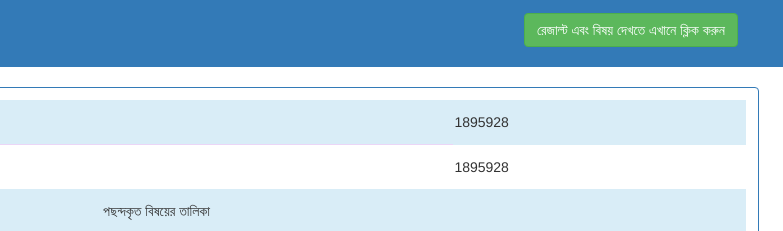
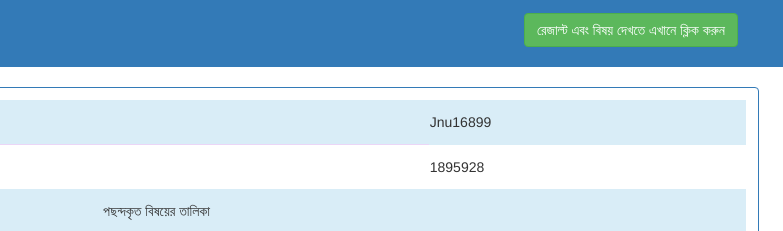
Before and after one commit to Hasanmdalim/admission.jnu.ac.bd, a plain HTML site: page Subject.html in a window 1280 px wide. Shown: the top 231 px of the page, 497-1280 px from the left. Drawn offline with Linux system fonts and the light colour scheme.

Commit message:
Update Subject.html

```diff
--- a/Subject.html
+++ b/Subject.html
@@ -61,7 +61,7 @@
     <table style="width:100%; border:transparent 1px #ebd6f7">
         <tr style="background:#d9edf7">
            <td style="border-bottom:solid 1px #ebd6f7;padding-top:12px;padding-bottom:12px;padding-left:10px;">Payment id</td>
-           <td>1895928</td>
+           <td>Jnu16899</td>
        </tr>
        <tr>
            <td style="padding-top:12px;padding-bottom:12px;padding-left:10px;">GST Admission Roll</td>
```
